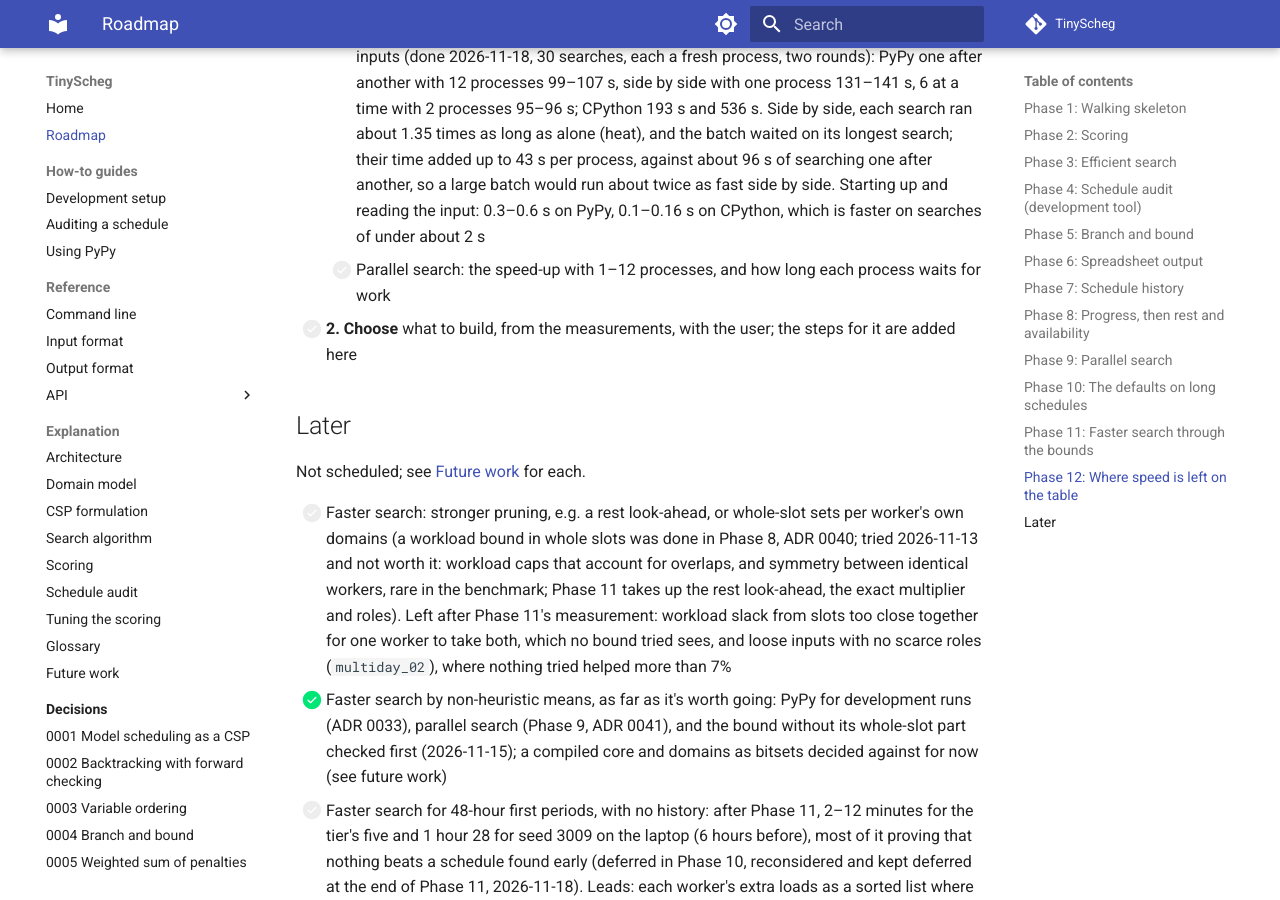
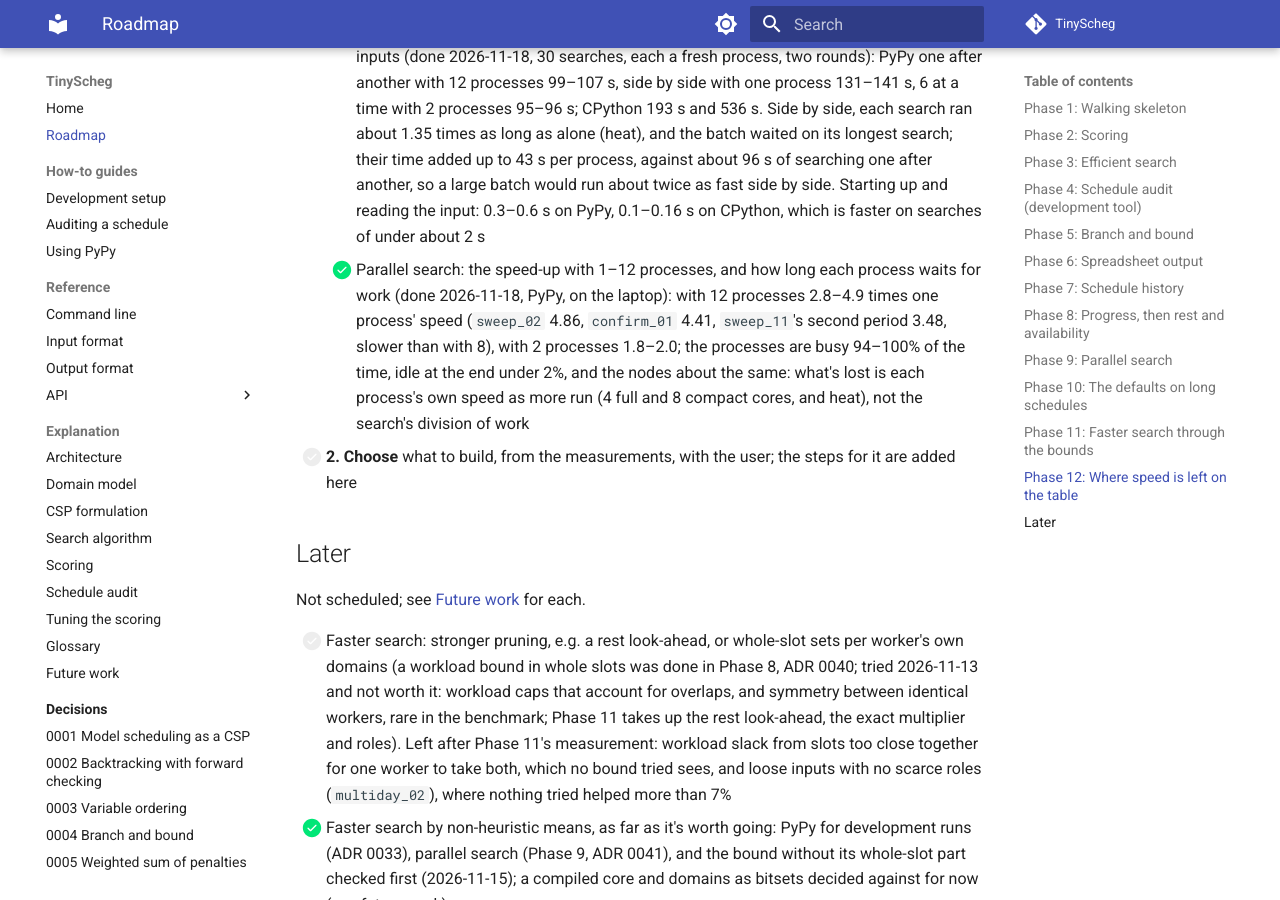
Before and after one commit to 3-kids-wearing-a-trenchcoat/TinyScheg, an MkDocs documentation site: the page built from docs/roadmap.md, in a window 1280 px wide and 900 px high, scrolled down 12847 px. Built offline with MkDocs 1.6.1 and Material for MkDocs 9.7.7, drawn with Linux system fonts in a browser that asks for light colours; comment, search, counter and statistics services are not loaded.

Commit message:
Roadmap: Phase 12 measurement 11 done, the parallel speed-up on the laptop; Phase 12 step 1 complete
Co-Authored-By: Claude Opus 5.5 <noreply@anthropic.com>
Claude-Session: https://claude.ai/code/session_01F2KXFtMmJjZXRnwpgjXXPB

```diff
--- a/docs/roadmap.md
+++ b/docs/roadmap.md
@@ -354,7 +354,7 @@ schedules, and how many searches can be run at once. Every measurement is made o
 `multiday_05` and seed 3009 (with a node limit where searching to the end takes too long). After each, its results
 and conclusions are reported to the user.
 
-- [ ] **1. Measure,** one at a time, in this order (the first four decide which of the others are worth making):
+- [x] **1. Measure,** one at a time, in this order (the first four decide which of the others are worth making):
     - [x] The best penalty known from the start: the pocket's threshold set to the best penalty plus the near-tie
       margin, which keeps the same schedule; how much time goes to searching before the best schedule is found (done
       2026-11-18, the same schedule in all 41 searches): the 16 small inputs, one process, 0.72 of the nodes and 0.74
@@ -427,7 +427,11 @@ and conclusions are reported to the user.
       process, against about 96 s of searching one after another, so a large batch would run about twice as fast
       side by side. Starting up and reading the input: 0.3–0.6 s on PyPy, 0.1–0.16 s on CPython, which is faster on
       searches of under about 2 s
-    - [ ] Parallel search: the speed-up with 1–12 processes, and how long each process waits for work
+    - [x] Parallel search: the speed-up with 1–12 processes, and how long each process waits for work (done
+      2026-11-18, PyPy, on the laptop): with 12 processes 2.8–4.9 times one process' speed (`sweep_02` 4.86,
+      `confirm_01` 4.41, `sweep_11`'s second period 3.48, slower than with 8), with 2 processes 1.8–2.0; the processes
+      are busy 94–100% of the time, idle at the end under 2%, and the nodes about the same: what's lost is each
+      process's own speed as more run (4 full and 8 compact cores, and heat), not the search's division of work
 - [ ] **2. Choose** what to build, from the measurements, with the user; the steps for it are added here
 
 ## Later
```
